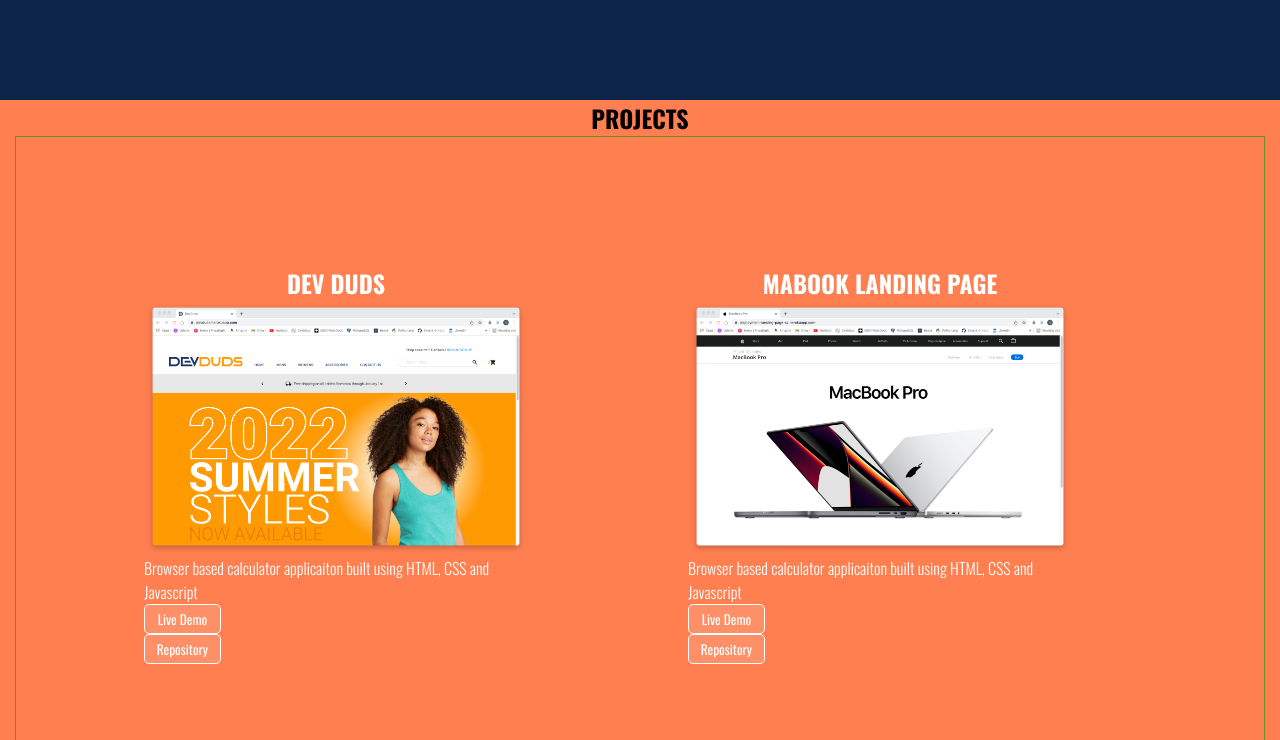
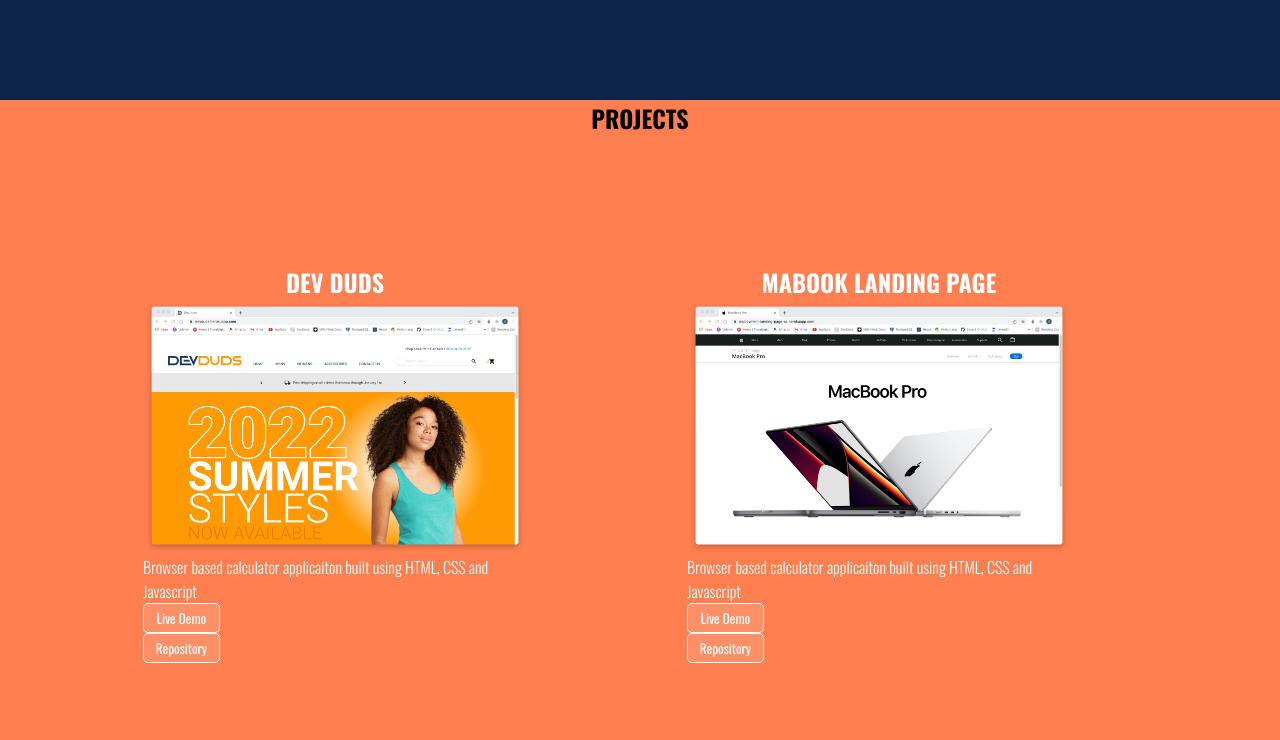
Before and after one commit to SenciZ/SenciZ.github.io, a plain HTML site: page index.html in a window 1280 px wide. Shown: the part 2300-3040 px from the top of the page. Drawn offline with nearby package versions, Linux system fonts and the light colour scheme.

```diff
--- a/style.css
+++ b/style.css
@@ -86,7 +86,6 @@
     min-width: 80%;
     color: #fff;
     font-weight: 300;
-    border: olivedrab 1px solid;
     padding: 4rem 3rem;
 }
 
```
